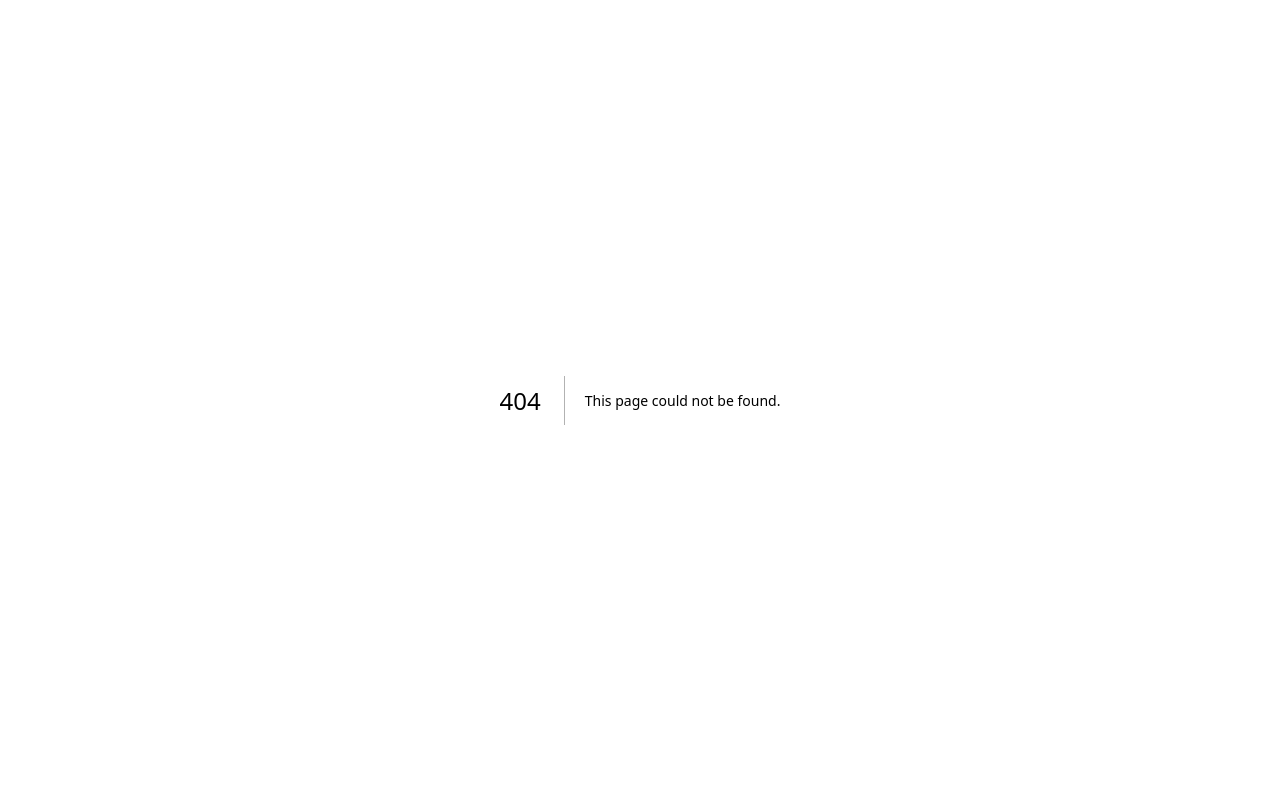
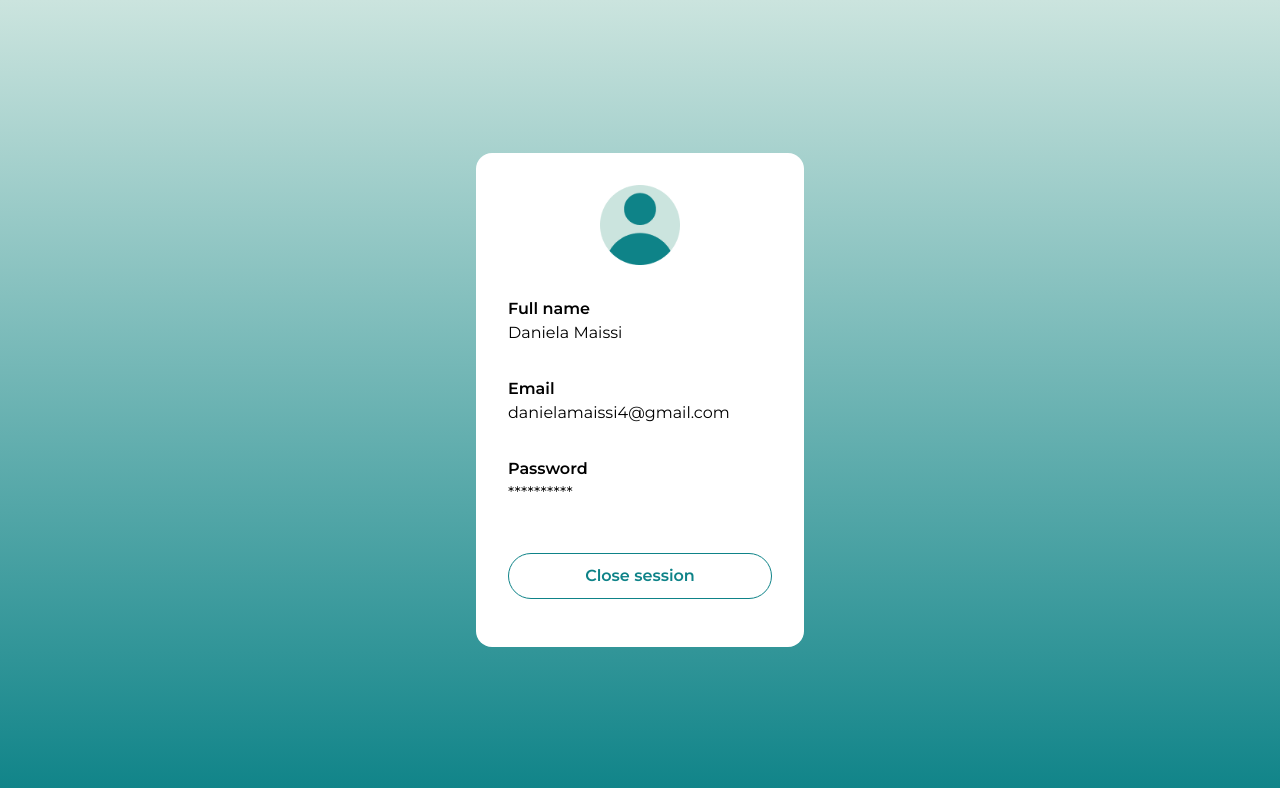
Before and after one commit to joelesdar/Web3-2FA-Frontend, a Next.js app: page /Demo/User in a window 1280 px wide. Before the commit this address had no page. Shown: the top 788 px of the page. Built offline with nearby package versions, Linux system fonts and the light colour scheme.

Commit message:
Vista de usuario agregada

```diff
--- /dev/null
+++ b/app/Demo/User/page.tsx
@@ -0,0 +1,27 @@
+'use client'
+import Link from "next/link"
+import Image from "next/image"
+import { StyledDemo } from "../styles"
+import { StyledForm } from "@/app/components/Form/styles"
+import { StyledUser } from "./styles"
+import userImage from "./../../../public/profile.png"
+
+const User = ({ handleRegistered }) => {
+
+  return (
+    <StyledDemo>
+      <StyledUser>
+        <Image src={userImage} alt="user"/>
+        <p className="subtitle">Full name</p>
+        <p>Daniela Maissi</p>
+        <p className="subtitle">Email</p>
+        <p>danielamaissi4@gmail.com</p>
+        <p className="subtitle">Password</p>
+        <p>**********</p>
+        <Link className="cancel-button" href="../../Demo">Close session</Link>
+      </StyledUser>
+    </StyledDemo>
+  );
+}
+
+export default User;
--- /dev/null
+++ b/app/Demo/User/styles.tsx
@@ -0,0 +1,36 @@
+import styled from '@emotion/styled'
+
+export const StyledUser = styled.div`
+  border-radius: 16px;
+  background: white;
+  padding: 32px;
+  margin: 16px auto;
+  display: flex;
+  justify-content: center;
+  flex-direction: column;
+  width: 328px;
+
+  img {
+    width: 80px;
+    margin: 0 auto;
+  }
+
+  .subtitle {
+    margin-top: 32px;
+    font-weight: 600;
+  }
+
+  .cancel-button {
+    background: #fff;
+    color: #0E8388;
+    padding: 10px 0;
+    border-radius: 50px;
+    border: 1px solid #0E8388;
+    margin-top: 48px;
+    margin-bottom: 16px;
+    font-weight: 600;
+    font-size: 16px;
+    text-align: center;
+  }
+
+`;
--- a/app/components/Login/page.tsx
+++ b/app/components/Login/page.tsx
@@ -54,6 +54,7 @@ const Login = ({ handleRegistered }) => {
       />
       <input className="submit-button" type="submit" value="Login"/>
       <p className="sign-up-button">Don't have an account? <Link href="#" onClick={(handleRegistered)}>Sign up</Link></p>
+      <Link href="./../../Demo/User">Usuario</Link>
     </form>
   );
 }
--- /dev/null
+++ b/app/components/Token/page.tsx
@@ -0,0 +1,20 @@
+import Link from "next/link";
+
+const Token = () => {
+  return (
+    <div className="successfull-container">
+      <p>Please enter the 6-code token we send to your wallet address: 0x123...789</p>
+      <input
+        className="register-input"
+        type="text"
+        placeholder="ej. 0x123456789..."
+        value={walletAddress}
+        onChange={(e)=> setWalletAddress(e.target.value)}
+      />
+      <Link className="submit-button" href="#" onClick={(e) => {handleRegistered(e); handleRegistration(e);}}>Back to Login</Link>
+      <Link className="cancel-button" href="#" onClick={(e) => {handleRegistered(e); handleRegistration(e);}}>Back to Login</Link>
+    </div>
+  );
+}
+
+export default Token;
--- a/app/components/User/page.tsx
+++ /dev/null
@@ -1,20 +0,0 @@
-import Link from "next/link"
-import Image from "next/image"
-
-const User = ({ handleRegistered }) => {
-
-  return (
-    <>
-      <Image src="./../../public/profile.png" alt="user"/>
-      <h1 className="form-title text-4xl">Web3-2FA <br/>Demo</h1>
-      <p>Email</p>
-      <input type="mail" placeholder="ej. jame24@gmail.com" />
-      <p>Password</p>
-      <input type="password" placeholder="ej. ########" />
-      <input className="submit-button" type="submit" value="Login"/>
-      <p className="sign-up-button">Don't have an account? <Link href="#" onClick={(handleRegistered)}>Sign up</Link></p>
-    </>
-  );
-}
-
-export default User;
```
